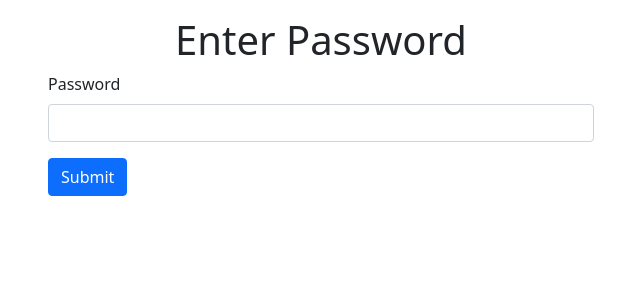
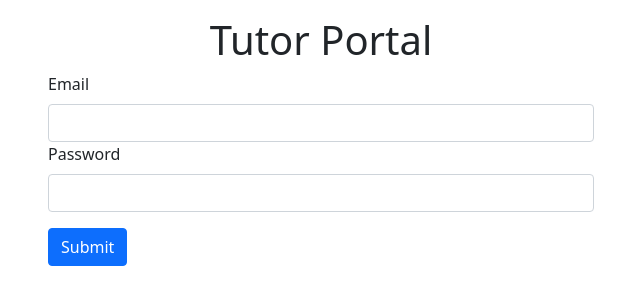
Before and after one commit to charlestang06/tutoring-app, a Django app: page /tutoring_student/tutorView in a window 1280 px wide. Shown: the part 74-379 px from the top of the page, without its empty margins (319-959 px from the left). Run offline with Django 5.2, Linux system fonts and the light colour scheme; data comes from the database, SQL or seed files in the repository; both versions use the stored data as it was after the commit; parts of the project's set-up code (start-up, migrations or seed data) failed here and were passed over.

Commit message:
Implemented User 1-1 objects for Student and Tutor models. Implemented Tutor login/logout for Tutorview page.

```diff
--- a/iridisite/settings.py
+++ b/iridisite/settings.py
@@ -60,9 +60,9 @@ TEMPLATES = [
         'APP_DIRS': True,
         'OPTIONS': {
             'context_processors': [
+                'django.contrib.auth.context_processors.auth',
                 'django.template.context_processors.debug',
                 'django.template.context_processors.request',
-                'django.contrib.auth.context_processors.auth',
                 'django.contrib.messages.context_processors.messages',
             ],
         },
@@ -101,6 +101,9 @@ AUTH_PASSWORD_VALIDATORS = [
     },
 ]
 
+# Auth backends
+AUTHENTICATION_BACKENDS = ['tutoring_student.backends.TutorBackend', 'django.contrib.auth.backends.ModelBackend']
+
 INTERNAL_IPS = [
     # ...
     "127.0.0.1",
--- /dev/null
+++ b/tutoring_student/backends.py
@@ -0,0 +1,15 @@
+# backends.py
+from django.contrib.auth.backends import ModelBackend
+from .models import Tutor
+
+class TutorBackend(ModelBackend):
+    def authenticate(self, request, username=None, password=None, **kwargs):
+        try:
+            tutor = Tutor.objects.get(user__email=username)
+        except Tutor.DoesNotExist:
+            return None
+
+        # Check if the tutor exists and if the provided password is correct
+        if tutor.user.check_password(password):
+            return tutor.user
+        return None
--- a/tutoring_student/models.py
+++ b/tutoring_student/models.py
@@ -1,7 +1,9 @@
 from django.db import models
 from django.utils import timezone
+from django.contrib.auth.models import User
 from django.core.validators import MaxValueValidator
 import datetime
+
 
 class Student(models.Model):
     """
@@ -11,8 +13,10 @@ class Student(models.Model):
         return self.studentName
 
     # Personal Information
+    user = models.OneToOneField(User, on_delete=models.CASCADE)
     studentName = models.CharField(max_length=100)
     email = models.EmailField("Email Address")
+    password = models.CharField(max_length=100, default="123456")
     phone = models.CharField(max_length=15, null=True)
     location = models.CharField(max_length=100, null=True)
 
@@ -27,6 +31,7 @@ class Tutor(models.Model):
     def __str__(self):
         return self.tutorName
     # Personal Information
+    user = models.OneToOneField(User, on_delete=models.CASCADE)
     tutorName = models.CharField(max_length=100)
     email = models.EmailField("Email Address")
     password = models.CharField(max_length=100, default="123456")
--- a/tutoring_student/templates/tutoring_student/tutorView.html
+++ b/tutoring_student/templates/tutoring_student/tutorView.html
@@ -24,12 +24,16 @@
             <a class="nav-link active" aria-current="page" href="#">Home</a>
             <a class="nav-link" href="{% url 'tutoring_student:index' %}">Student View</a>
             <a class="nav-link" href="https://www.iridiumtutoring.org">Back To Main Site</a>
-s         </div>
+            {% if user %}
+            <!-- Align with right side of navbar -->
+            <a class="nav-link ms-auto" href="{% url 'tutoring_student:tutor_logout' %}">(Tutor View) Logout</a>
+            {% endif %}
+         </div>
         </div>
       </div>
     </nav>
 
-    {% if password == "iridium123" %}
+    {% if user %}
     <!-- Show all tutoring sessions-->
     <div class="container mt-3">
       <h1 class="text-center">Available Tutoring Sessions</h1>
@@ -42,7 +46,12 @@ s         </div>
           <a href="{% url 'tutoring_student:session_details' session.id %}" class="list-group-item list-group-item-action"
             ><div class="d-flex w-100 justify-content-between">
               <h5 class="mb-1">{{session.student.studentName}} - {{session.subject}} (Grade {{session.gradeLevel}})</h5>
-              <span class="badge bg-secondary align-self-start">Available</span>
+              {% if session.tutor %}
+              <span class="badge bg-secondary align-self-start">Taken</span>
+              {% else %}
+              <span class="badge bg-primary align-self-start">Available</span>
+              {% endif %}
+
             </div>
               <small>{{session.date}} - {{session.time}} ({{session.duration}} hours)</small>
 
@@ -61,10 +70,12 @@ s         </div>
       <div class="row justify-content-md-center mt-3 mb-3">
         <div class="col"> </div>
         <div class="col-6">
-      <h1 class="text-center">Enter Password</h1>
+      <h1 class="text-center">Tutor Portal</h1>
       <form action="{% url 'tutoring_student:tutorView' %}" method="post">
         {% csrf_token %}
         <div class="mb-3">
+          <label for="password" class="form-label">Email</label>
+          <input type="email" class="form-control" id="email" name="email" />
           <label for="password" class="form-label">Password</label>
           <input type="password" class="form-control" id="password" name="password" />
         </div>
--- a/tutoring_student/urls.py
+++ b/tutoring_student/urls.py
@@ -7,6 +7,7 @@ app_name = "tutoring_student"
 urlpatterns = [
     path("studentView", views.index, name="index"),
     path("tutorView", views.tutorView, name="tutorView"),
+     path("tutorLogout", views.tutor_logout, name="tutor_logout"),
     path("student/<int:student_id>/", views.student_details, name="student_details"),
     path("tutor/<int:tutor_id>/", views.tutor_details, name="tutor_details"),
     path("session/<int:session_id>/", views.session_details, name="session_details"),
--- a/tutoring_student/views.py
+++ b/tutoring_student/views.py
@@ -1,6 +1,9 @@
 from django.shortcuts import render, get_object_or_404
 from django.template import loader
 from django.http import HttpResponse, Http404
+from django.contrib.auth.models import User
+from django.contrib.auth import login, logout
+from .backends import TutorBackend
 from .models import *
 
 # Create your views here.
@@ -15,13 +18,21 @@ def index(request):
 
 def tutorView(request):
     tutoringSessionList = TutoringSession.objects.order_by('date')
+    email = request.POST.get('email','')
     password = request.POST.get('password','')
-    print(password)
+    user = TutorBackend().authenticate(request, username=email, password=password)
+    if user:
+        login(request, user, backend='tutoring_student.backends.TutorBackend')
+        login(request, user, backend='django.contrib.auth.backends.ModelBackend')
     context = {
         "tutoringSessionList": tutoringSessionList,
-        "password": password,
+        "user" : request.user.is_authenticated,
     }
     return render(request, "tutoring_student/tutorView.html", context)
+
+def tutor_logout(request):
+    logout(request)
+    return tutorView(request)
 
 def student_details(request, student_id):
     student = get_object_or_404(Student, pk=student_id)
@@ -52,10 +63,16 @@ def registerSession(request):
 
     student = Student.objects.filter(studentName__contains = name).first()
     if student is None:
-        student = Student(studentName=name, email=email)
+        # Create User
+        user = User.objects.create_user(username=email,
+                                 email=email,
+                                 password="123456")
+        user.save()
+
+        # Create tutor object
+        student = Student(user=user, studentName=name, email=email)
+
         student.save()
-
-    # tutor =  Tutor.objects.filter(tutorName__contains = "Charles") | Tutor.objects.first()
 
     t = TutoringSession(date=date, time=time, duration=duration, subject=topic, description=description, gradeLevel=gradeLevel, preferredPlatform=preferredPlatform, student=student)
     if not TutoringSession.objects.filter(date__contains = date, time__contains = time, student = student).first() is None:
```
Also changed, not shown: db.sqlite3, tutoring_student/migrations/0001_initial.py, tutoring_student/migrations/0002_alter_student_additionalcomments_alter_student_email_and_more.py (deleted), tutoring_student/migrations/0003_alter_tutoringsession_duration.py (deleted), tutoring_student/migrations/0004_alter_tutoringsession_tutor.py (deleted), tutoring_student/migrations/0005_tutor_password.py (deleted).
